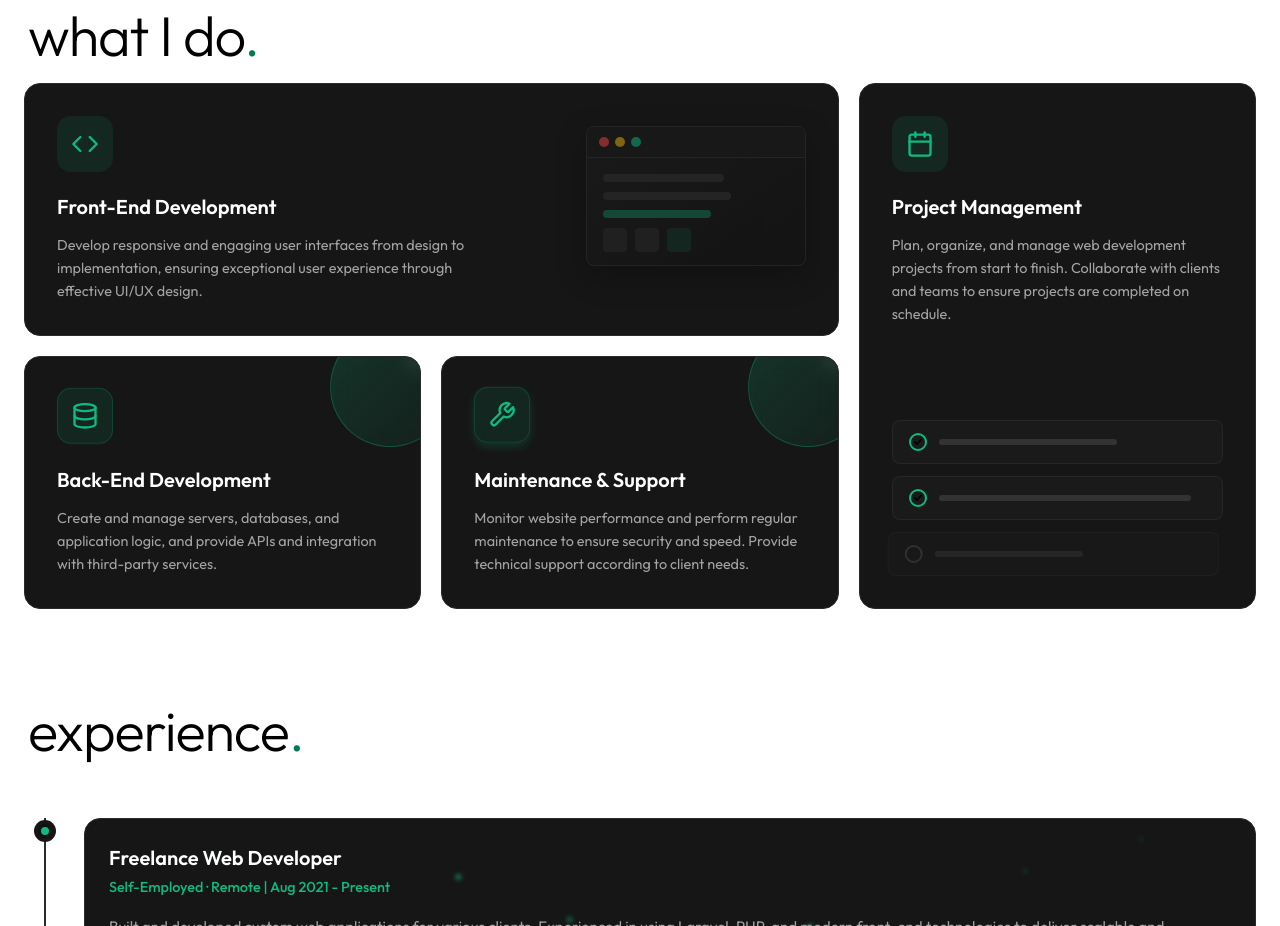
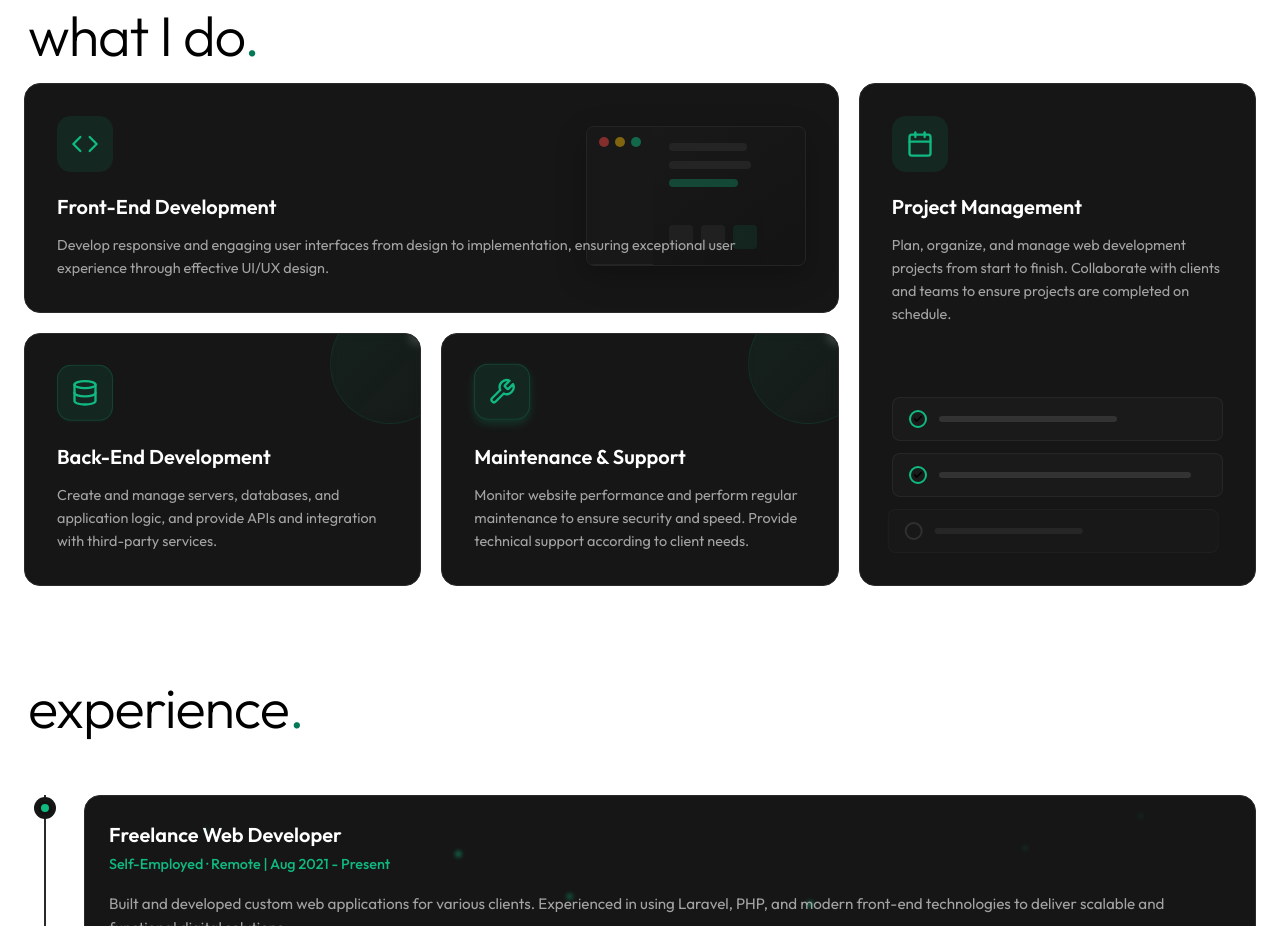
Before and after one commit to triard13/triard, a Next.js app: page / in a window 1280 px wide. Shown: the part 2700-3626 px from the top of the page. Built offline with nearby package versions, Linux system fonts and the light colour scheme.

Commit message:
feat: implement base styles and initial layout structure for homepage

```diff
--- a/src/app/globals.css
+++ b/src/app/globals.css
@@ -756,3 +756,19 @@ a {
     grid-column: span 1;
   }
 }
+
+/* Tailwind-like Utility Classes for Responsive Visibility */
+.hidden { display: none !important; }
+
+@media (min-width: 768px) {
+  .md\:block { display: block !important; }
+  .md\:flex { display: flex !important; }
+}
+
+@media (min-width: 1024px) {
+  .lg\:block { display: block !important; }
+  .lg\:flex { display: flex !important; }
+  .lg\:w-\[60\%\] { width: 60% !important; max-width: 60% !important; }
+}
+
+.w-full { width: 100% !important; max-width: 100% !important; }
--- a/src/app/page.tsx
+++ b/src/app/page.tsx
@@ -517,7 +517,7 @@ export default function Home() {
               <div style={{width: '56px', height: '56px', borderRadius: '14px', background: 'rgba(16, 185, 129, 0.1)', display: 'flex', alignItems: 'center', justifyContent: 'center', color: '#10b981', position: 'relative', zIndex: 2}}>
                 <svg width="28" height="28" viewBox="0 0 24 24" fill="none" stroke="currentColor" strokeWidth="2" strokeLinecap="round" strokeLinejoin="round"><polyline points="16 18 22 12 16 6"></polyline><polyline points="8 6 2 12 8 18"></polyline></svg>
               </div>
-              <div style={{position: 'relative', zIndex: 2, maxWidth: '60%'}}>
+              <div className="w-full lg:w-[60%]" style={{position: 'relative', zIndex: 2}}>
                 <h3 style={{fontSize: '1.25rem', fontWeight: 600, color: '#ffffff', marginBottom: '12px'}}>Front-End Development</h3>
                 <p style={{fontSize: '0.9rem', color: '#a3a3a3', lineHeight: 1.6}}>
                   Develop responsive and engaging user interfaces from design to implementation, ensuring exceptional user experience through effective UI/UX design.
@@ -529,7 +529,7 @@ export default function Home() {
                 initial={{ opacity: 0.5, y: 10 }}
                 whileHover={{ opacity: 1, y: 0, scale: 1.05 }}
                 transition={{ duration: 0.4 }}
-                className="hidden md:flex flex-col"
+                className="hidden lg:flex flex-col"
                 style={{ position: 'absolute', top: '32px', right: '32px', width: '220px', height: '140px', borderRadius: '8px', background: 'linear-gradient(145deg, #1e1e1e, #111111)', border: '1px solid #333', overflow: 'hidden', zIndex: 1, boxShadow: '0 10px 30px rgba(0,0,0,0.5)' }}
               >
                 <div style={{ display: 'flex', gap: '6px', padding: '10px 12px', borderBottom: '1px solid #333', background: '#1a1a1a' }}>
@@ -568,7 +568,7 @@ export default function Home() {
                 </p>
               </div>
 
-              <div style={{marginTop: 'auto', paddingTop: '32px'}}>
+              <div className="hidden lg:block" style={{marginTop: 'auto', paddingTop: '32px'}}>
                 <div style={{ display: 'flex', flexDirection: 'column', gap: '12px' }}>
                   {[60, 85, 50].map((width, i) => (
                     <motion.div
@@ -610,7 +610,8 @@ export default function Home() {
             >
               {/* Green Glass Circle */}
               <div
-                style={{ position: 'absolute', top: '-30px', right: '-30px', width: '120px', height: '120px', background: 'linear-gradient(135deg, rgba(16, 185, 129, 0.2) 0%, rgba(16, 185, 129, 0.05) 100%)', backdropFilter: 'blur(10px)', borderRadius: '50%', border: '1px solid rgba(16, 185, 129, 0.3)', zIndex: 0 }}
+                className="hidden lg:block"
+                style={{ position: 'absolute', top: '-30px', right: '-30px', width: '120px', height: '120px', background: 'linear-gradient(135deg, rgba(16, 185, 129, 0.08) 0%, rgba(16, 185, 129, 0.02) 100%)', backdropFilter: 'blur(6px)', borderRadius: '50%', border: '1px solid rgba(16, 185, 129, 0.1)', zIndex: 0 }}
               />
               <motion.div
                 animate={{ y: [0, -4, 0], boxShadow: ['0 0 0 rgba(16, 185, 129, 0)', '0 4px 10px rgba(16, 185, 129, 0.2)', '0 0 0 rgba(16, 185, 129, 0)'] }}
@@ -637,7 +638,8 @@ export default function Home() {
             >
               {/* Green Glass Circle */}
               <div
-                style={{ position: 'absolute', top: '-30px', right: '-30px', width: '120px', height: '120px', background: 'linear-gradient(135deg, rgba(16, 185, 129, 0.2) 0%, rgba(16, 185, 129, 0.05) 100%)', backdropFilter: 'blur(10px)', borderRadius: '50%', border: '1px solid rgba(16, 185, 129, 0.3)', zIndex: 0 }}
+                className="hidden lg:block"
+                style={{ position: 'absolute', top: '-30px', right: '-30px', width: '120px', height: '120px', background: 'linear-gradient(135deg, rgba(16, 185, 129, 0.08) 0%, rgba(16, 185, 129, 0.02) 100%)', backdropFilter: 'blur(6px)', borderRadius: '50%', border: '1px solid rgba(16, 185, 129, 0.1)', zIndex: 0 }}
               />
               <motion.div
                 animate={{ y: [0, -4, 0], boxShadow: ['0 0 0 rgba(16, 185, 129, 0)', '0 4px 10px rgba(16, 185, 129, 0.2)', '0 0 0 rgba(16, 185, 129, 0)'] }}
```
